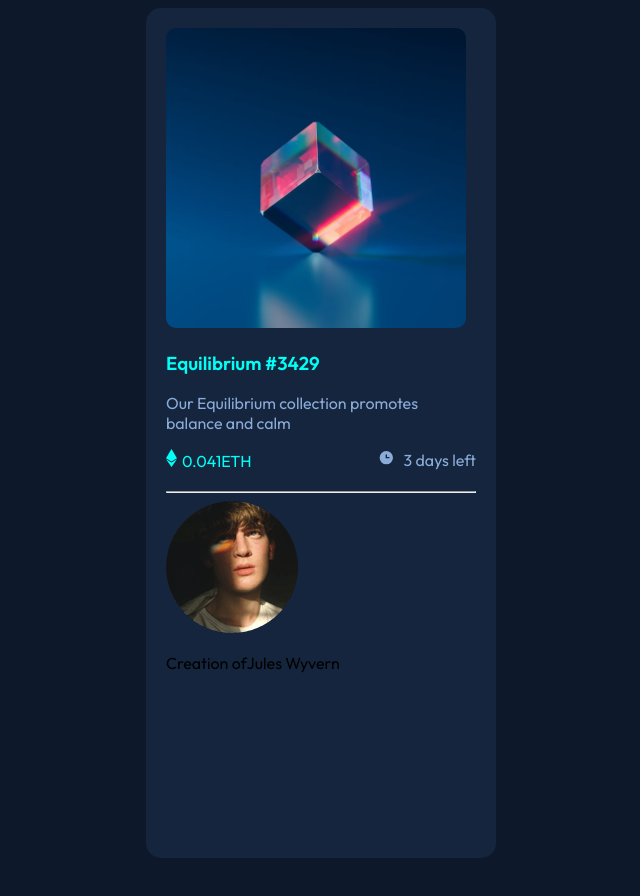
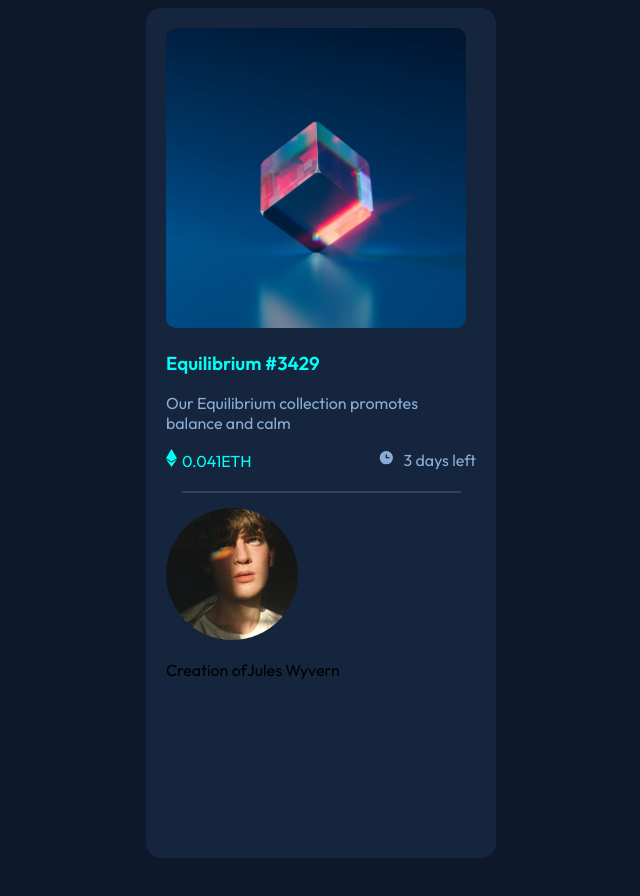
Before and after one commit to halaibrahim867/NFT-preview-card-component-challenge-hub, a plain HTML site: page index.html in a window 1280 px wide. Shown: the whole page, without its empty margins (319-959 px from the left). Drawn offline with Linux system fonts and the light colour scheme.

Commit message:
add style og horizontal line

```diff
--- a/index.html
+++ b/index.html
@@ -29,7 +29,7 @@
                 <img src="icon-clock.svg"> <span>3 days left</span>
             </div>
         </div>
-        <hr>
+        <div class="line_hr"></div>
         <div class="child_4">
             <img src="image-avatar.png">
             <p>Creation of<span>Jules  Wyvern</span></p>
--- a/style.css
+++ b/style.css
@@ -46,3 +46,9 @@ body{
 .child_3 span {
     margin-left: 5px;
 }
+.parent .line_hr {
+    width: 90%;
+    margin: 15px auto;
+    height: 2px;
+    background-color: hsl(215, 32%, 27%);
+}
```
